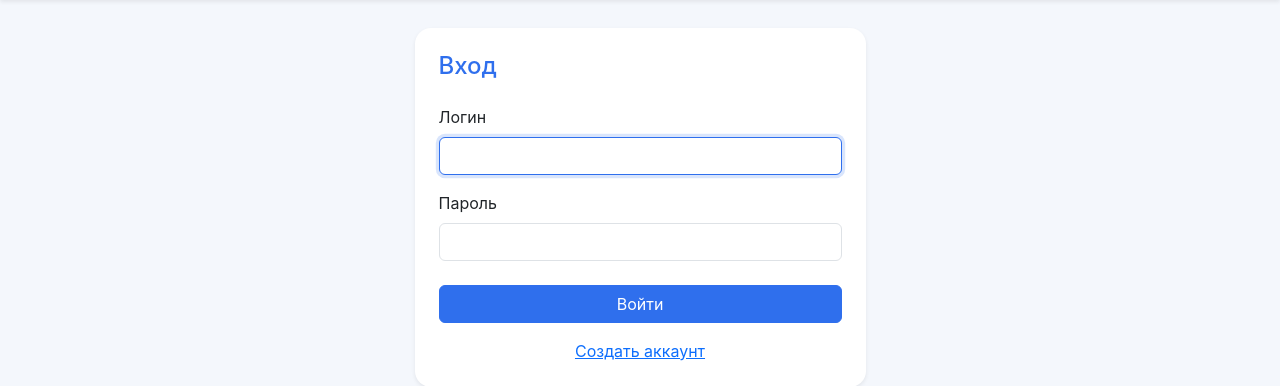
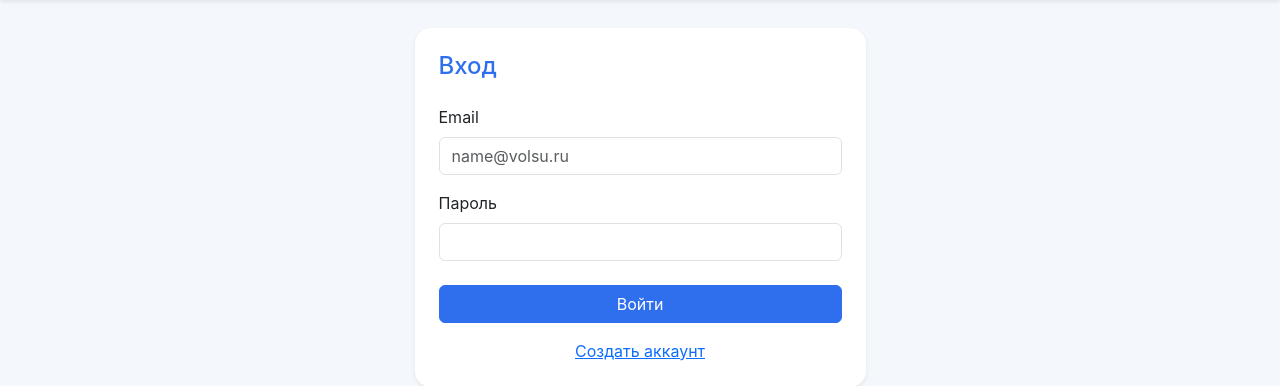
Before and after one commit to axawman/volsu-science-system, a Django app: page /login/ in a window 1280 px wide. Shown: the part 66-452 px from the top of the page. Run offline with Django 5.2, Linux system fonts and the light colour scheme.

Commit message:
allow login by email

```diff
--- a/src/accounts/forms.py
+++ b/src/accounts/forms.py
@@ -1,7 +1,37 @@
 from django import forms
+from django.contrib.auth.forms import AuthenticationForm
 from django.contrib.auth.models import User
 from django.contrib.auth.forms import UserCreationForm
 from .models import Profile
+
+
+class EmailOrUsernameAuthenticationForm(AuthenticationForm):
+    username = forms.CharField(
+        label="Email",
+        widget=forms.TextInput(attrs={
+            "class": "form-control",
+            "autocomplete": "email",
+            "placeholder": "name@volsu.ru",
+        }),
+    )
+    password = forms.CharField(
+        label="Пароль",
+        widget=forms.PasswordInput(attrs={
+            "class": "form-control",
+            "autocomplete": "current-password",
+        }),
+    )
+
+    def clean(self):
+        login_value = self.cleaned_data.get("username", "").strip()
+
+        if "@" in login_value:
+            user = User.objects.filter(email__iexact=login_value).first()
+
+            if user:
+                self.cleaned_data["username"] = user.get_username()
+
+        return super().clean()
 
 
 class RegisterForm(UserCreationForm):
--- a/src/config/urls.py
+++ b/src/config/urls.py
@@ -3,13 +3,21 @@ from django.urls import path, include
 from django.contrib.auth import views as auth_views
 from django.conf import settings
 from django.conf.urls.static import static
+from accounts.forms import EmailOrUsernameAuthenticationForm
 
 urlpatterns = [
     path("admin/", admin.site.urls),
 
     path("accounts/", include("accounts.urls")),
 
-    path("login/", auth_views.LoginView.as_view(template_name="accounts/login.html"), name="login"),
+    path(
+        "login/",
+        auth_views.LoginView.as_view(
+            template_name="accounts/login.html",
+            authentication_form=EmailOrUsernameAuthenticationForm,
+        ),
+        name="login",
+    ),
     path("logout/", auth_views.LogoutView.as_view(next_page="/"), name="logout"),
 
     path("", include("core.urls")),
--- a/src/templates/accounts/login.html
+++ b/src/templates/accounts/login.html
@@ -13,7 +13,7 @@
                     {% csrf_token %}
 
                     <div class="mb-3">
-                        <label class="form-label">Логин</label>
+                        <label class="form-label">Email</label>
                         {{ form.username }}
                     </div>
 
```
